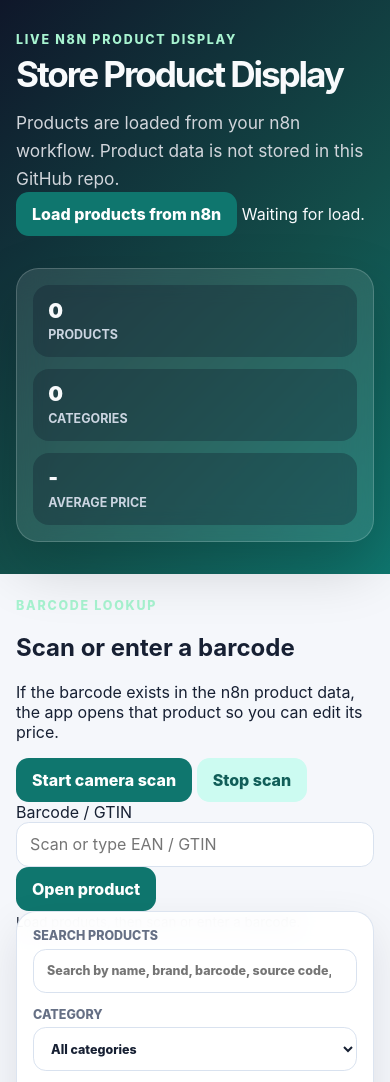
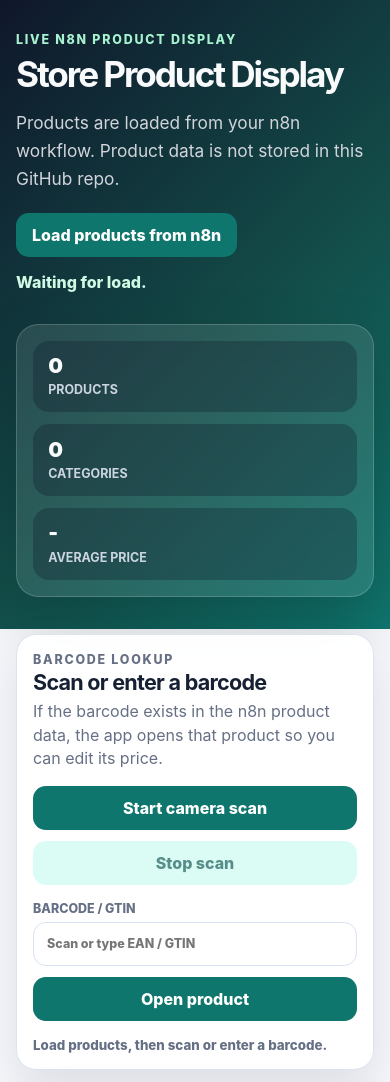
Before and after one commit to gisli-collab/display-app, a website: page index.html in a window 390 px wide. Shown: the top 1082 px of the page. Drawn offline with Linux system fonts and the light colour scheme.

Commit message:
Add files via upload

```diff
--- a/styles.css
+++ b/styles.css
@@ -518,3 +518,150 @@ select:focus {
     grid-template-columns: 1fr;
   }
 }
+
+
+.hero__actions {
+  display: flex;
+  flex-wrap: wrap;
+  align-items: center;
+  gap: 0.9rem;
+  margin-top: 1.3rem;
+}
+
+.load-status {
+  color: #d1fae5;
+  font-weight: 800;
+}
+
+.product-card__source-code {
+  margin: -0.35rem 0 0.85rem;
+  color: var(--muted);
+  font-size: 0.86rem;
+  font-weight: 800;
+}
+
+button:disabled {
+  cursor: wait;
+  opacity: 0.7;
+}
+
+/* Barcode scanner and price editing */
+.toolbar {
+  margin-top: 1rem;
+}
+
+.eyebrow--dark {
+  color: var(--brand-dark);
+}
+
+.scanner-panel {
+  display: grid;
+  gap: 1rem;
+  margin-top: -2.7rem;
+  padding: 1rem;
+  border: 1px solid rgba(217, 226, 239, 0.9);
+  border-radius: 1.25rem;
+  background: rgba(255, 255, 255, 0.94);
+  box-shadow: var(--shadow);
+  backdrop-filter: blur(12px);
+}
+
+.scanner-panel__header {
+  display: flex;
+  justify-content: space-between;
+  gap: 1rem;
+  align-items: start;
+}
+
+.scanner-panel h2 {
+  margin: 0 0 0.35rem;
+  font-size: clamp(1.35rem, 2.6vw, 2rem);
+  letter-spacing: -0.035em;
+}
+
+.scanner-panel p {
+  margin: 0;
+  color: var(--muted);
+  line-height: 1.45;
+}
+
+.scanner-panel__actions,
+.scanner-lookup-row {
+  display: flex;
+  flex-wrap: wrap;
+  gap: 0.7rem;
+  align-items: end;
+}
+
+.barcode-box {
+  display: grid;
+  flex: 1 1 320px;
+  gap: 0.35rem;
+  color: var(--muted);
+  font-size: 0.78rem;
+  font-weight: 800;
+  text-transform: uppercase;
+}
+
+.scanner-reader {
+  width: min(680px, 100%);
+  overflow: hidden;
+  border: 1px solid var(--border);
+  border-radius: 1rem;
+  background: #0f172a;
+}
+
+.scanner-status {
+  color: var(--muted);
+  font-weight: 800;
+}
+
+.price-edit-form {
+  display: grid;
+  grid-template-columns: minmax(180px, 1fr) auto;
+  gap: 0.75rem;
+  align-items: end;
+  margin: 0.9rem 0 1rem;
+  padding: 0.9rem;
+  border: 1px solid var(--border);
+  border-radius: 1rem;
+  background: var(--surface-soft);
+}
+
+.price-edit-form label {
+  display: grid;
+  gap: 0.35rem;
+  color: var(--muted);
+  font-size: 0.78rem;
+  font-weight: 850;
+  letter-spacing: 0.05em;
+  text-transform: uppercase;
+}
+
+.price-edit-status {
+  grid-column: 1 / -1;
+  color: var(--muted);
+  font-weight: 800;
+}
+
+.price-edit-status--success {
+  color: #047857;
+}
+
+.price-edit-status--error {
+  color: #b91c1c;
+}
+
+@media (max-width: 740px) {
+  .scanner-panel {
+    margin-top: -1.2rem;
+  }
+
+  .scanner-panel__header,
+  .scanner-panel__actions,
+  .scanner-lookup-row,
+  .price-edit-form {
+    display: grid;
+    grid-template-columns: 1fr;
+  }
+}
```
